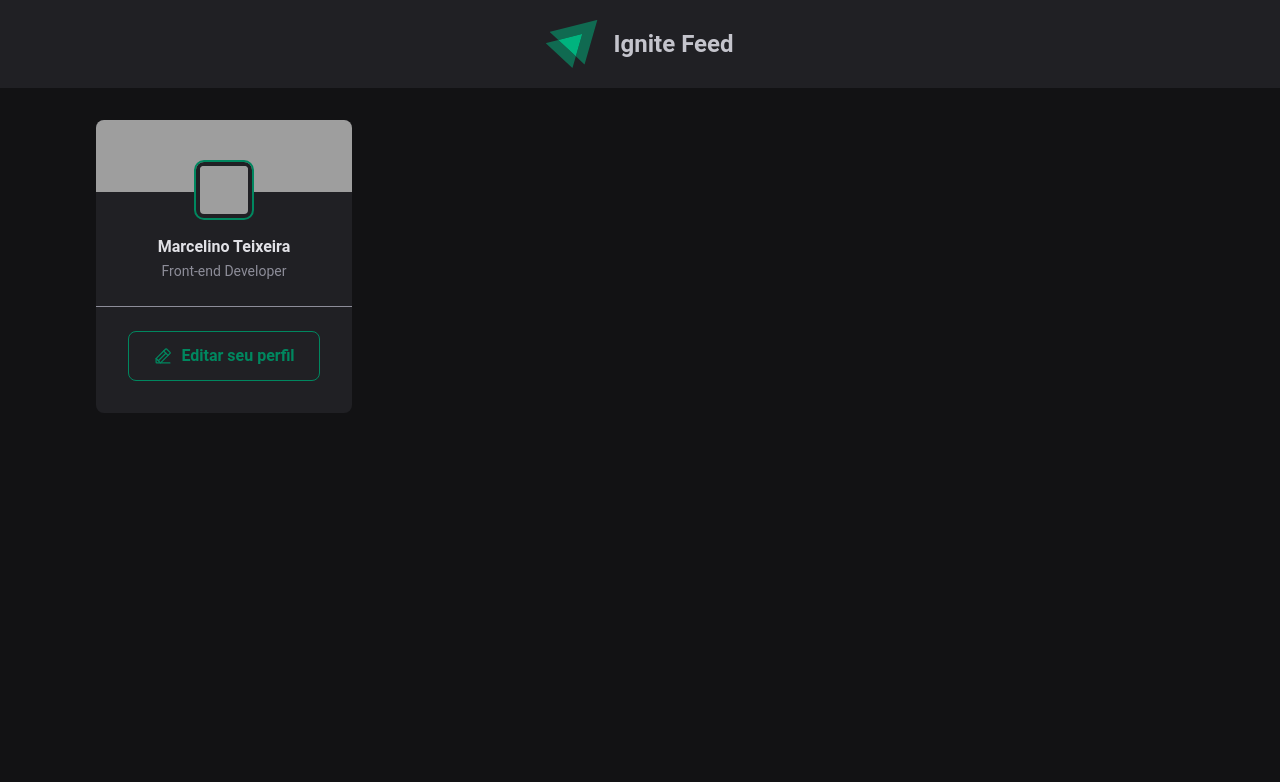
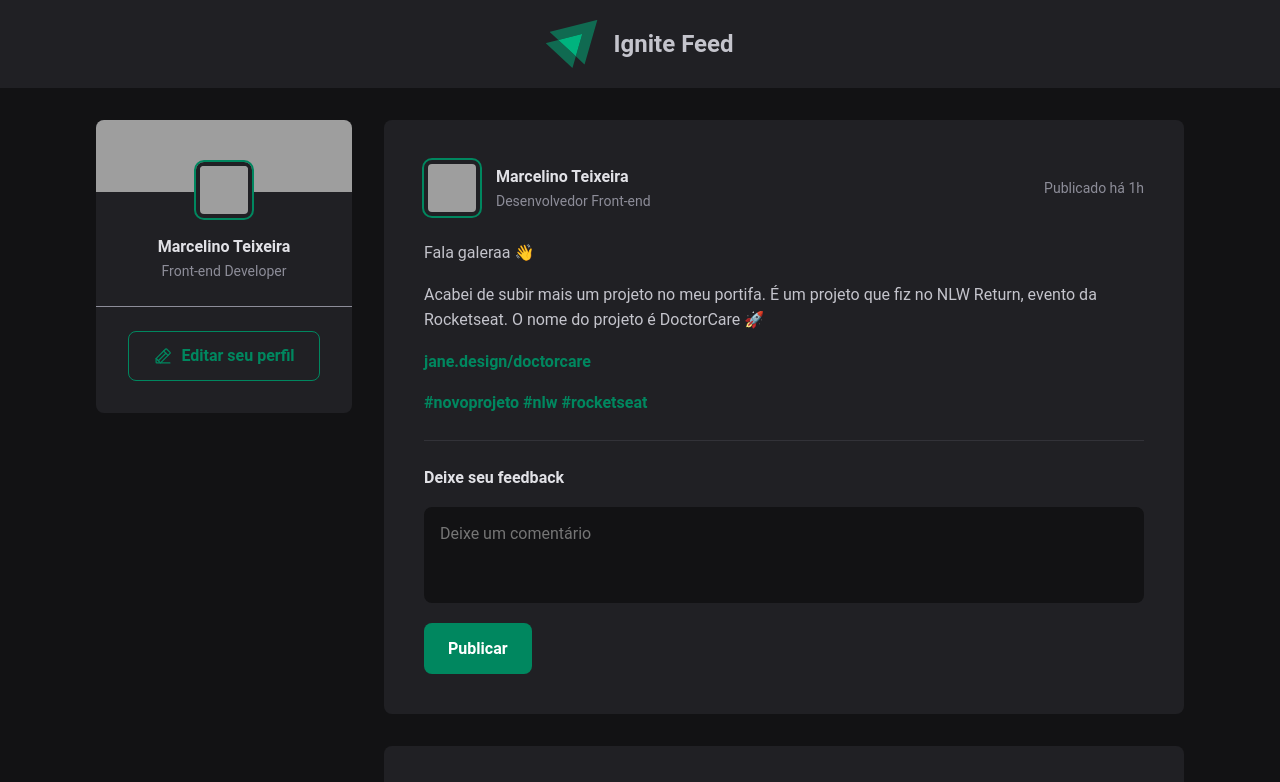
Before and after one commit to Marceometry/ignite-feed, a React app: page / in a window 1280 px wide. Shown: the top 782 px of the page. Built offline with nearby package versions, Linux system fonts and the light colour scheme; grey boxes are pictures that could not be loaded; the HTML template or start-up script is replaced by a standard one.

Commit message:
feat: create post component

```diff
--- a/src/App.tsx
+++ b/src/App.tsx
@@ -1,4 +1,4 @@
-import { Header, Sidebar } from './components'
+import { Header, Post, Sidebar } from './components'
 import styles from './app.module.css'
 
 export function App() {
@@ -8,7 +8,10 @@
 
       <div className={styles.wrapper}>
         <Sidebar />
-        <main></main>
+        <main>
+          <Post />
+          <Post />
+        </main>
       </div>
     </>
   )
--- /dev/null
+++ b/src/components/Post/index.tsx
@@ -0,0 +1,50 @@
+import styles from './styles.module.css'
+
+export const Post = () => {
+  return (
+    <article className={styles.post}>
+      <header>
+        <div className={styles.author}>
+          <img
+            src='https://github.com/marceometry.png'
+            alt='Marcelino Teixeira'
+          />
+          <div className={styles.authorInfo}>
+            <strong>Marcelino Teixeira</strong>
+            <span>Desenvolvedor Front-end</span>
+          </div>
+        </div>
+
+        <time title='11 de Maio às 08:13h' dateTime='2022-06-05 08:13:30'>
+          Publicado há 1h
+        </time>
+      </header>
+
+      <div className={styles.content}>
+        <p>Fala galeraa 👋</p>
+
+        <p>
+          Acabei de subir mais um projeto no meu portifa. É um projeto que fiz
+          no NLW Return, evento da Rocketseat. O nome do projeto é DoctorCare 🚀
+        </p>
+
+        <p>
+          <a href=''>jane.design/doctorcare</a>
+        </p>
+
+        <p>
+          <a href=''>#novoprojeto</a> <a href=''>#nlw</a>{' '}
+          <a href=''>#rocketseat</a>
+        </p>
+      </div>
+
+      <form className={styles.commentForm}>
+        <strong>Deixe seu feedback</strong>
+
+        <textarea placeholder='Deixe um comentário' />
+
+        <button type='submit'>Publicar</button>
+      </form>
+    </article>
+  )
+}
--- /dev/null
+++ b/src/components/Post/styles.module.css
@@ -0,0 +1,113 @@
+.post {
+  border-radius: 8px;
+  background-color: var(--gray-800);
+  padding: 2.5rem;
+}
+
+.post + .post {
+  margin-top: 2rem;
+}
+
+.post > header {
+  display: flex;
+  align-items: center;
+  justify-content: space-between;
+}
+
+.post > header time {
+  font-size: 0.875rem;
+  color: var(--gray-400);
+}
+
+.author {
+  display: flex;
+  align-items: center;
+  gap: 1rem;
+}
+
+.authorInfo strong {
+  display: block;
+  line-height: 1.6;
+  color: var(--gray-100);
+}
+
+.authorInfo span {
+  display: block;
+  line-height: 1.6;
+  color: var(--gray-400);
+  font-size: 0.875rem;
+}
+
+.author > img {
+  width: 3rem;
+  height: 3rem;
+  box-sizing: initial;
+  border-radius: 8px;
+  border: 4px solid var(--gray-800);
+  outline: 2px solid var(--green-500);
+}
+
+.content {
+  line-height: 1.6;
+  color: var(--gray-300);
+  margin-top: 1.5rem;
+}
+
+.content p {
+  margin-top: 1rem;
+}
+
+.content a {
+  font-weight: bold;
+  color: var(--green-500);
+  transition: color 0.2s;
+  text-decoration: none;
+}
+
+.content a:hover {
+  color: var(--green-300);
+}
+
+.commentForm {
+  width: 100%;
+  margin-top: 1.5rem;
+  padding-top: 1.5rem;
+  border-top: 1px solid var(--gray-600);
+}
+
+.commentForm > strong {
+  line-height: 1.6;
+  color: var(--gray-100);
+}
+
+.commentForm textarea {
+  width: 100%;
+  background-color: var(--gray-900);
+  border: 0;
+  resize: none;
+  height: 6rem;
+  padding: 1rem;
+  margin-top: 1rem;
+  border-radius: 8px;
+  color: var(--gray-100);
+  line-height: 1.4;
+}
+
+.commentForm button[type='submit'] {
+  padding: 1rem 1.5rem;
+  margin-top: 1rem;
+  border-radius: 8px;
+  border: 0;
+  background-color: var(--green-500);
+  color: var(--white);
+  font-weight: bold;
+  transition: background-color, 0.2s;
+}
+
+.commentForm button[type='submit']:hover {
+  background-color: var(--green-300);
+}
+
+.commentForm button[type='submit']:focus {
+  outline: 1px solid var(--white);
+}
--- a/src/components/index.ts
+++ b/src/components/index.ts
@@ -1,2 +1,3 @@
 export * from './Header'
+export * from './Post'
 export * from './Sidebar'
--- a/src/global.css
+++ b/src/global.css
@@ -8,7 +8,12 @@
   --gray-800: #202024;
   --gray-900: #121214;
 
+  --green-300: #00B37E;
   --green-500: #00875f;
+}
+
+:focus {
+  outline: 1px solid var(--green-500)
 }
 
 * {
```
